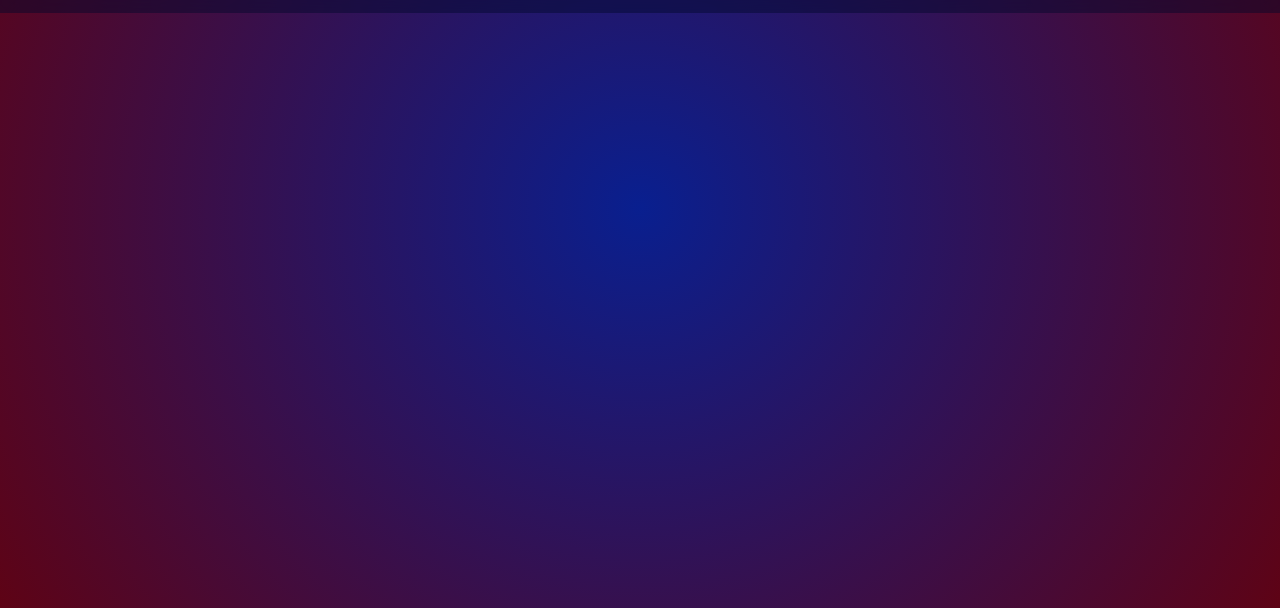
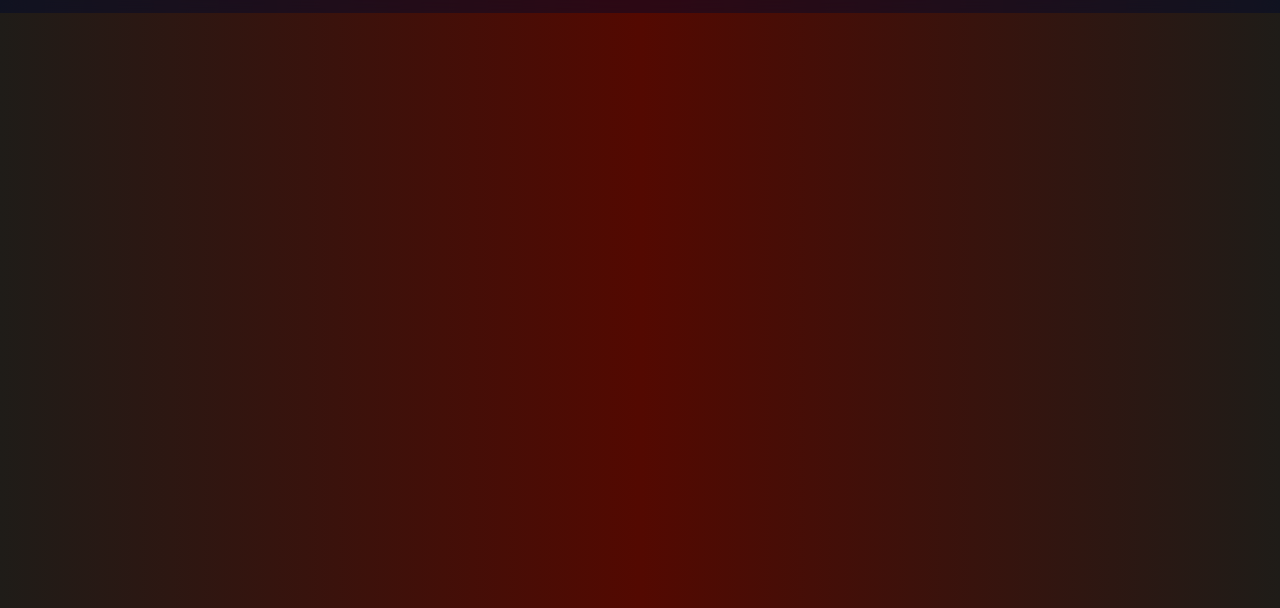
Before and after one commit to Jeisonvv/Club_Chapinero, an Astro site: page /contacto in a window 1280 px wide. Shown: the part 368-976 px from the top of the page. Built offline with nearby package versions, Linux system fonts and the light colour scheme; Astro itself is replaced by a stand-in of ours.

Commit message:
feat: actualizar títulos de servicios y mejorar formato de importaciones en Layout

```diff
--- a/src/components/Main/CarruselServices.astro
+++ b/src/components/Main/CarruselServices.astro
@@ -22,13 +22,12 @@ const servicios = [
   },
   {
     data: {
-      title: "Reserva de mesa",
+      title: "Reserva",
       img: "/servicios/reserva_mesa.jpg",
     },
   },
 ];
 
-const url = "https://club-chapinero.vercel.app";
 ---
 
 <div class="container_Carrusel">
--- a/src/layouts/Layout.astro
+++ b/src/layouts/Layout.astro
@@ -5,15 +5,13 @@ import { ClientRouter } from "astro:transitions";
 import Header from "../components/Header/Header.astro";
 import Footer from "../components/Footer/Footer.astro";
 // Supports weights 200-700
-import '@fontsource-variable/oswald';
+import "@fontsource-variable/oswald";
 const {
   title = "Club Billares Chapinero",
   description = "El mejor lugar para disfrutar del billar en Chapinero",
   image = "/portada1.jpg",
   url = "https://club-chapinero.vercel.app",
 } = Astro.props;
-
-
 ---
 
 <!doctype html>
@@ -54,23 +52,16 @@ const {
 <style is:global>
   html,
   body {
-    font-family: 'Oswald Variable', sans-serif;
+    font-family: "Oswald Variable", sans-serif;
     margin-top: 2rem;
     width: 100vw;
     height: 100%;
     overflow-x: hidden;
     background: #091f8f;
-    background: radial-gradient(
-      circle,
-      rgba(9, 31, 143, 1) 0%,
-      rgba(94, 3, 21, 1) 100%
-    );
-    body {
-      color: #fff;
-    }
+    background: linear-gradient(to right,#1f1c18, #530901, #1f1c18);
+
   }
   main {
-
     display: flex;
     align-items: center;
     justify-content: center;
```
